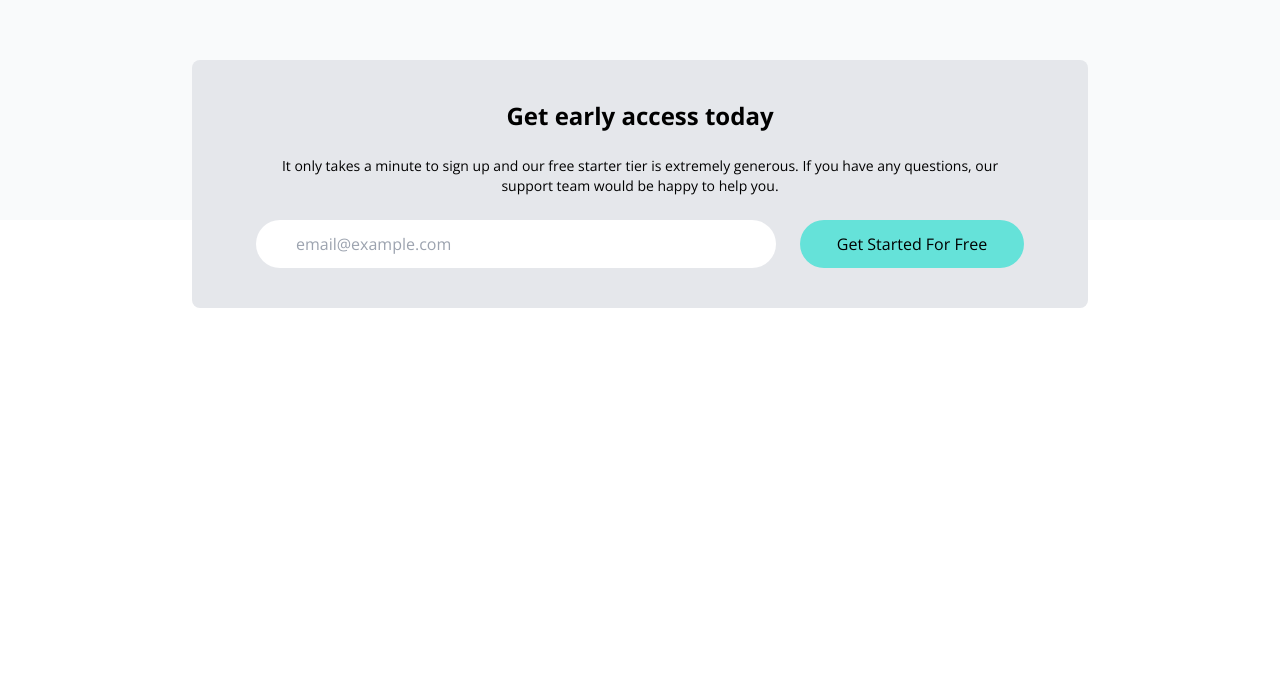
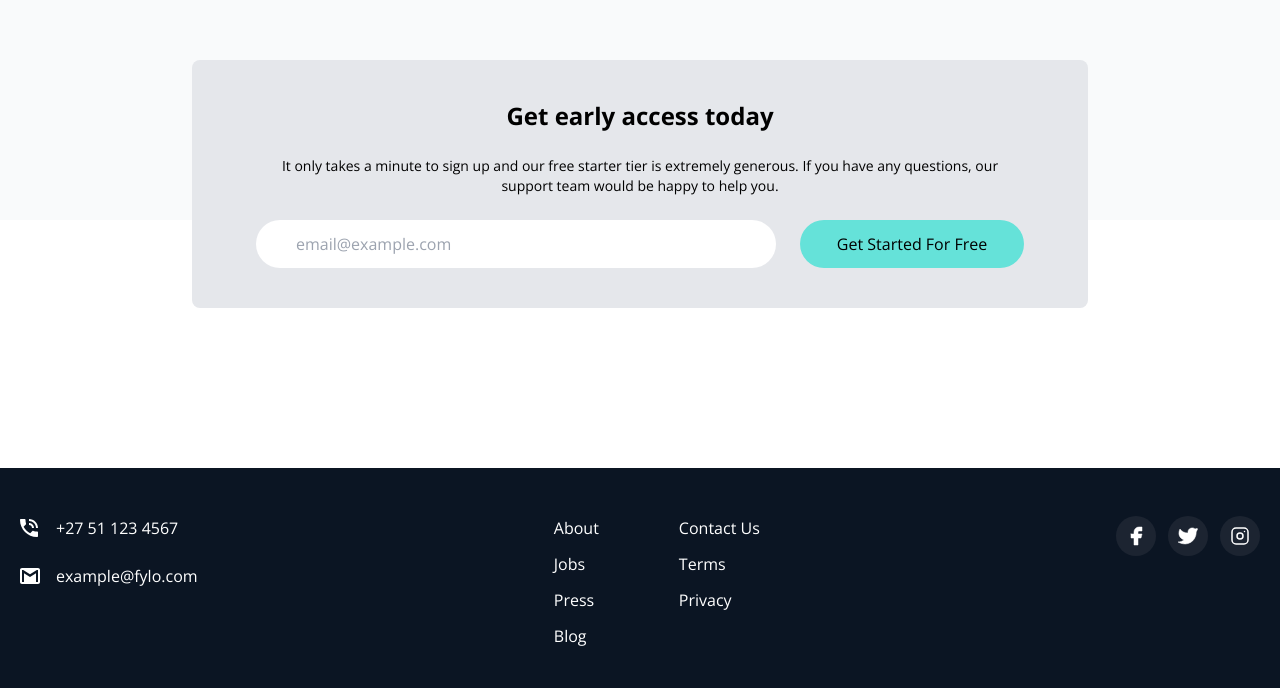
Before and after one commit to lebogang26/fylo-wesite, a website: page index.html in a window 1280 px wide. Shown: the part 3136-3824 px from the top of the page. Before the commit the page ends 3604 px from the top, so only its background shows below. Drawn offline with nearby package versions, Linux system fonts and the light colour scheme.

Commit message:
Footer section added

```diff
--- a/index.html
+++ b/index.html
@@ -1,5 +1,5 @@
 <!DOCTYPE html>
-<html lang="en">
+<html lang="en" class="scroll-smooth">
   <head>
     <meta charset="UTF-8" />
     <meta name="viewport" content="width=device-width, initial-scale=1.0" />
@@ -330,5 +330,79 @@
       </div>
     </section>
 
+     <!-- Footer -->
+     <footer class="bg-darkBlue2 text-white">
+      <div class="container mx-auto pt-12 px-5 pb-10">
+        <!-- Flex Container For All Items -->
+        <div
+          class="flex flex-col justify-between space-y-24 md:flex-row md:space-y-0"
+        >
+          <!-- Email & Phone -->
+          <div class="mt-10 space-y-6">
+            <div class="flex items-center space-x-3 md:-mt-10">
+              <div class="w-6">
+                <img src="images/icon-phone.svg" alt="" class="scale-10" />
+              </div>
+              <div>+27 51 123 4567</div>
+            </div>
+            <div class="flex items-center space-x-3">
+              <div class="w-6">
+                <img src="images/icon-email.svg" alt="" class="scale-10" />
+              </div>
+              <div>example@fylo.com</div>
+            </div>
+          </div>
+
+          <!-- Menus -->
+          <div
+            class="flex flex-col space-y-10 text-xl md:text-base md:space-x-20 md:space-y-0 md:flex-row"
+          >
+            <div class="flex flex-col space-y-3">
+              <a href="#">About</a>
+              <a href="#">Jobs</a>
+              <a href="#">Press</a>
+              <a href="#">Blog</a>
+            </div>
+            <div class="flex flex-col space-y-3">
+              <a href="#">Contact Us</a>
+              <a href="#">Terms</a>
+              <a href="#">Privacy</a>
+            </div>
+          </div>
+
+          <!-- Social -->
+          <div class="flex justify-center pb-10 space-x-3">
+            <div>
+              <a href="#">
+                <img
+                  src="images/facebook.svg"
+                  alt=""
+                  class="p-2 bg-darkBlue rounded-full ficon"
+                />
+              </a>
+            </div>
+            <div>
+              <a href="#">
+                <img
+                  src="images/twitter.svg"
+                  alt=""
+                  class="p-2 bg-darkBlue rounded-full ficon"
+                />
+              </a>
+            </div>
+            <div>
+              <a href="#">
+                <img
+                  src="images/instagram.svg"
+                  alt=""
+                  class="p-2 bg-darkBlue rounded-full ficon"
+                />
+              </a>
+            </div>
+          </div>
+        </div>
+      </div>
+    </footer>
+
   </body>
 </html>
```
Also changed, not shown: css/style.css.
